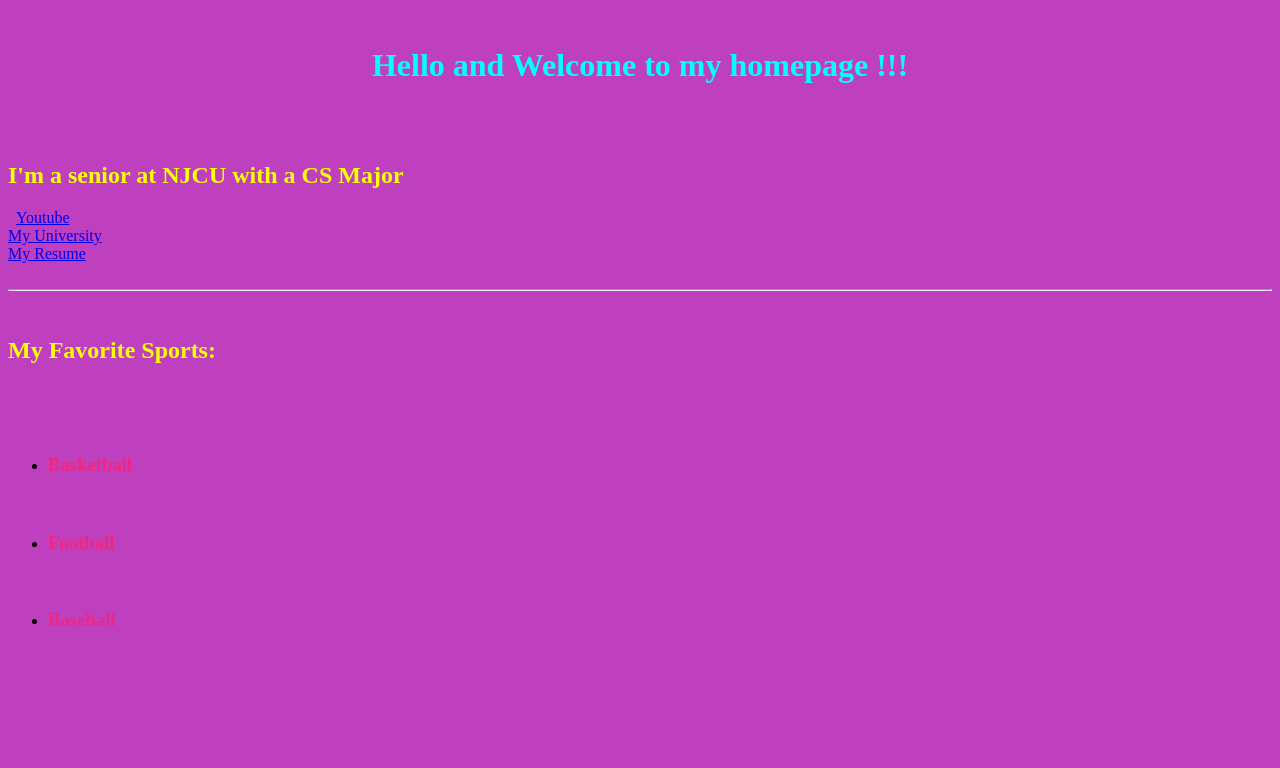
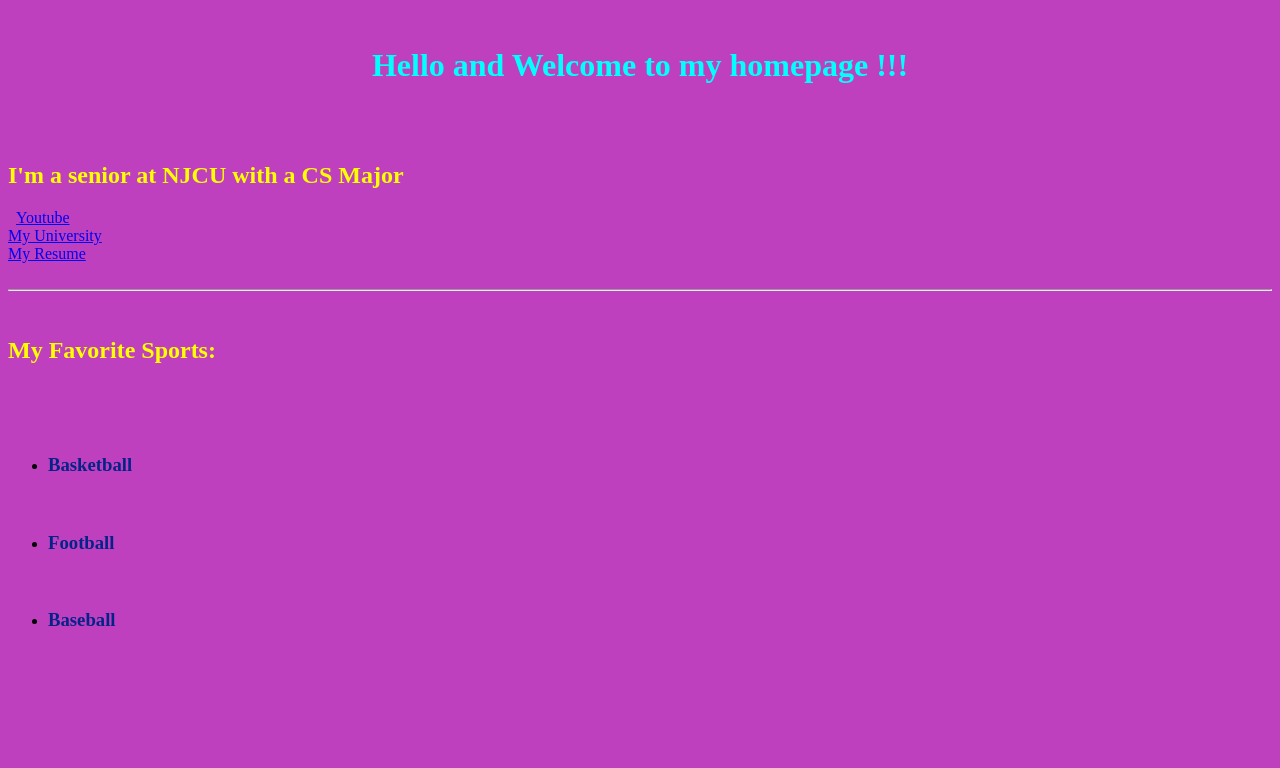
Before and after one commit to lgraham27/lgraham27, a plain HTML site: page Index.html in a window 1280 px wide. Shown: the top 768 px of the page. Drawn offline with Linux system fonts and the light colour scheme.

Commit message:
Update Index.html

```diff
--- a/Index.html
+++ b/Index.html
@@ -12,7 +12,7 @@ h2{
   text-align: Left;
 }
 h3{
-  color:#F02680;
+  color:#042389;
   text-align: Left;
 }
 p{
```
